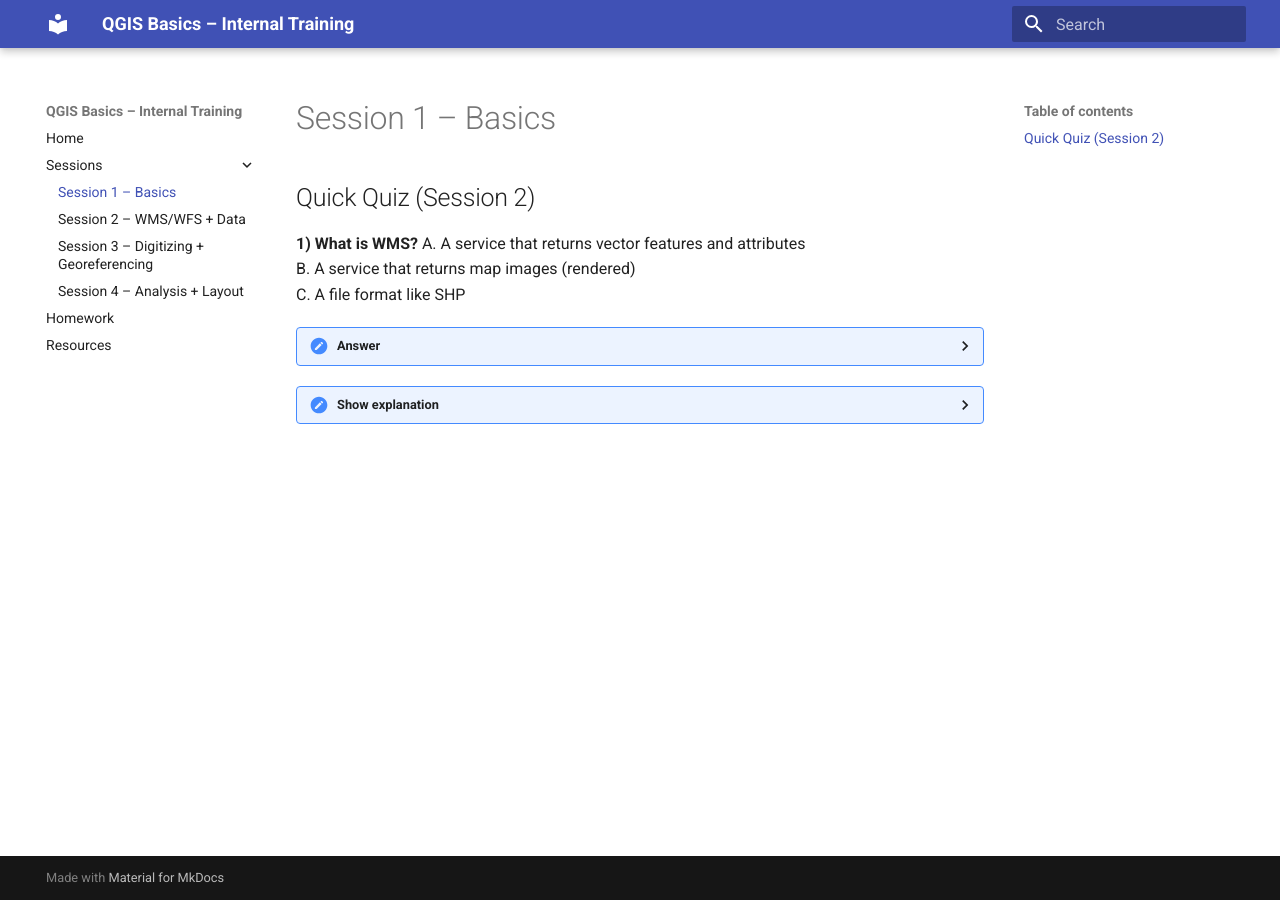
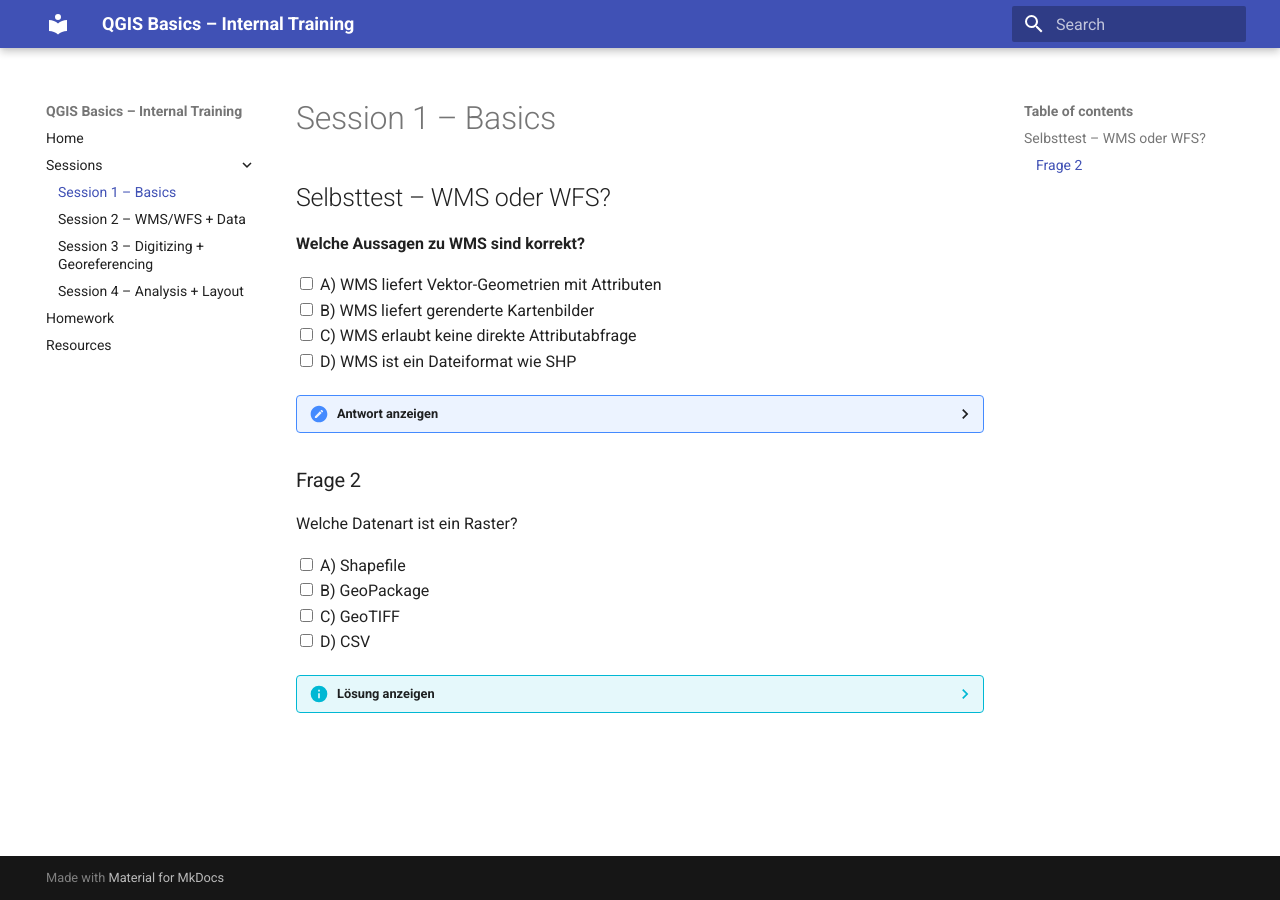
Before and after one commit to crivisan/qgis-internal-training, an MkDocs documentation site: the page built from docs/session-01.md, in a window 1280 px wide. Built offline with MkDocs 1.6.1 and Material for MkDocs 9.7.7, drawn with Linux system fonts in a browser that asks for light colours.

Commit message:
test theme

```diff
--- a/docs/session-01.md
+++ b/docs/session-01.md
@@ -1,21 +1,39 @@
-## Quick Quiz (Session 2)
+## Selbsttest – WMS oder WFS?
 
-**1) What is WMS?**
-A. A service that returns vector features and attributes
-B. A service that returns map images (rendered)
-C. A file format like SHP
+**Welche Aussagen zu WMS sind korrekt?**
+
+<form>
+<input type="checkbox"> A) WMS liefert Vektor-Geometrien mit Attributen<br>
+<input type="checkbox"> B) WMS liefert gerenderte Kartenbilder<br>
+<input type="checkbox"> C) WMS erlaubt keine direkte Attributabfrage<br>
+<input type="checkbox"> D) WMS ist ein Dateiformat wie SHP<br>
+</form>
 
 <details>
-<summary>Answer</summary>
+<summary>Antwort anzeigen</summary>
 
-✅ **B** — WMS returns rendered **images** of maps. You can view them, but you don’t get feature geometry/attributes.
+✅ **Richtig sind B und C**
+
+- WMS liefert nur gerenderte Bilder.
+- Man erhält keine Geometrien oder Attributdaten.
+- Es ist kein Dateiformat, sondern ein Webdienst.
 
 </details>
 
 
-<details>
-<summary>Show explanation</summary>
+### Frage 2
 
-✅ Correct: WFS gives you features + attributes that you can query.
+Welche Datenart ist ein Raster?
 
-</details>
+<form>
+<input type="checkbox"> A) Shapefile<br>
+<input type="checkbox"> B) GeoPackage<br>
+<input type="checkbox"> C) GeoTIFF<br>
+<input type="checkbox"> D) CSV<br>
+</form>
+
+??? info "Lösung anzeigen"
+
+    ✅ Richtig: **C) GeoTIFF**
+
+    Rasterdaten bestehen aus Pixeln mit festen Zellwerten.
--- a/mkdocs.yml
+++ b/mkdocs.yml
@@ -1,7 +1,10 @@
 site_name: QGIS Basics – Internal Training
 theme:
   name: material
-
+markdown_extensions:
+  - admonition
+  - pymdownx.details
+  - pymdownx.superfences
 nav:
   - Home: index.md
   - Sessions:
```
Also changed, not shown: 1 other file.
